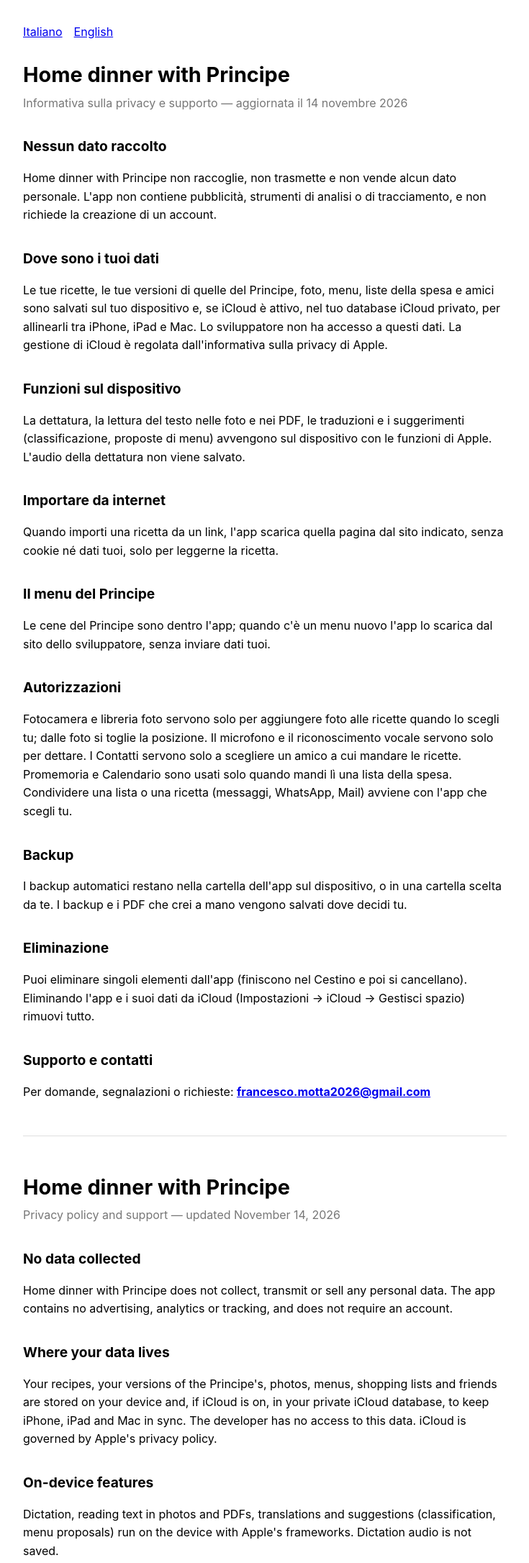
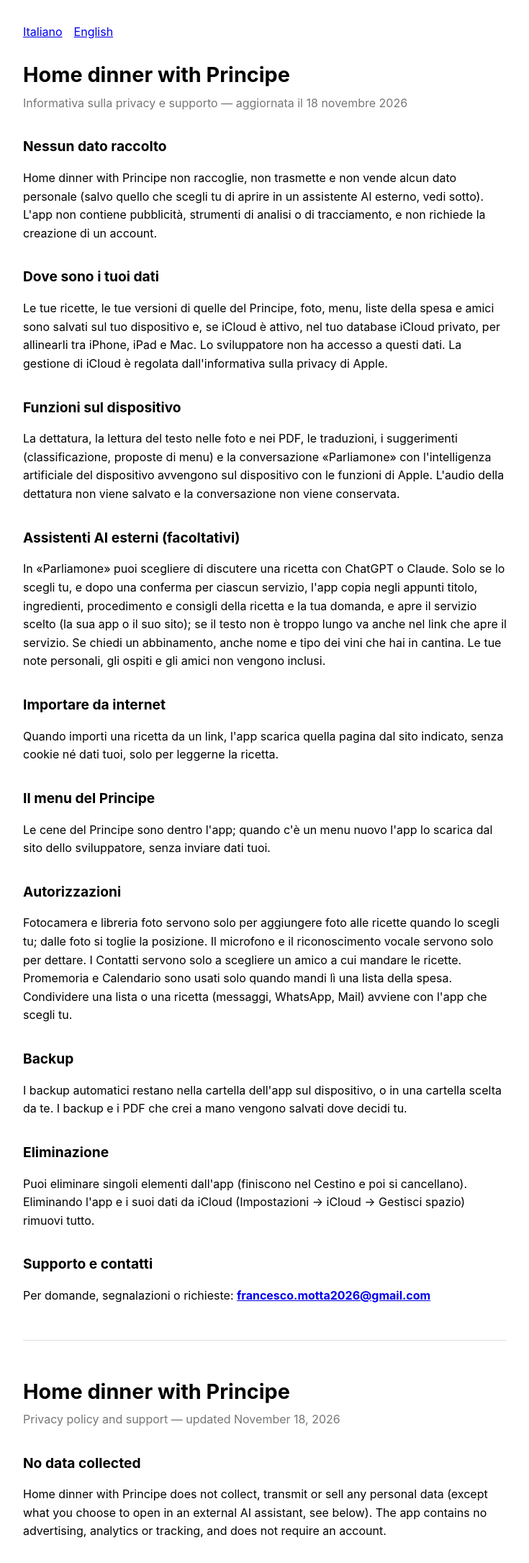
Before and after one commit to fmotta1953/simangiaacasa, a plain HTML site: page homedinner/privacy.html in a window 1280 px wide. Shown: the top 2172 px of the page at 72% size, without its empty margins (272-1007 px from the left). Drawn offline with Linux system fonts and the light colour scheme.

Commit message:
Home dinner privacy: Parliamone (on-device AI, optional ChatGPT/Claude)
Co-Authored-By: Claude Opus 5.5 <noreply@anthropic.com>

```diff
--- a/homedinner/privacy.html
+++ b/homedinner/privacy.html
@@ -20,16 +20,19 @@
 
 <section id="it" lang="it">
 <h1>Home dinner with Principe</h1>
-<p class="sub">Informativa sulla privacy e supporto — aggiornata il 14 novembre 2026</p>
+<p class="sub">Informativa sulla privacy e supporto — aggiornata il 18 novembre 2026</p>
 
 <h2>Nessun dato raccolto</h2>
-<p>Home dinner with Principe non raccoglie, non trasmette e non vende alcun dato personale. L'app non contiene pubblicità, strumenti di analisi o di tracciamento, e non richiede la creazione di un account.</p>
+<p>Home dinner with Principe non raccoglie, non trasmette e non vende alcun dato personale (salvo quello che scegli tu di aprire in un assistente AI esterno, vedi sotto). L'app non contiene pubblicità, strumenti di analisi o di tracciamento, e non richiede la creazione di un account.</p>
 
 <h2>Dove sono i tuoi dati</h2>
 <p>Le tue ricette, le tue versioni di quelle del Principe, foto, menu, liste della spesa e amici sono salvati sul tuo dispositivo e, se iCloud è attivo, nel tuo database iCloud privato, per allinearli tra iPhone, iPad e Mac. Lo sviluppatore non ha accesso a questi dati. La gestione di iCloud è regolata dall'informativa sulla privacy di Apple.</p>
 
 <h2>Funzioni sul dispositivo</h2>
-<p>La dettatura, la lettura del testo nelle foto e nei PDF, le traduzioni e i suggerimenti (classificazione, proposte di menu) avvengono sul dispositivo con le funzioni di Apple. L'audio della dettatura non viene salvato.</p>
+<p>La dettatura, la lettura del testo nelle foto e nei PDF, le traduzioni, i suggerimenti (classificazione, proposte di menu) e la conversazione «Parliamone» con l'intelligenza artificiale del dispositivo avvengono sul dispositivo con le funzioni di Apple. L'audio della dettatura non viene salvato e la conversazione non viene conservata.</p>
+
+<h2>Assistenti AI esterni (facoltativi)</h2>
+<p>In «Parliamone» puoi scegliere di discutere una ricetta con ChatGPT o Claude. Solo se lo scegli tu, e dopo una conferma per ciascun servizio, l'app copia negli appunti titolo, ingredienti, procedimento e consigli della ricetta e la tua domanda, e apre il servizio scelto (la sua app o il suo sito); se il testo non è troppo lungo va anche nel link che apre il servizio. Se chiedi un abbinamento, anche nome e tipo dei vini che hai in cantina. Le tue note personali, gli ospiti e gli amici non vengono inclusi.</p>
 
 <h2>Importare da internet</h2>
 <p>Quando importi una ricetta da un link, l'app scarica quella pagina dal sito indicato, senza cookie né dati tuoi, solo per leggerne la ricetta.</p>
@@ -53,16 +56,19 @@
 
 <section id="en" lang="en">
 <h1>Home dinner with Principe</h1>
-<p class="sub">Privacy policy and support — updated November 14, 2026</p>
+<p class="sub">Privacy policy and support — updated November 18, 2026</p>
 
 <h2>No data collected</h2>
-<p>Home dinner with Principe does not collect, transmit or sell any personal data. The app contains no advertising, analytics or tracking, and does not require an account.</p>
+<p>Home dinner with Principe does not collect, transmit or sell any personal data (except what you choose to open in an external AI assistant, see below). The app contains no advertising, analytics or tracking, and does not require an account.</p>
 
 <h2>Where your data lives</h2>
 <p>Your recipes, your versions of the Principe's, photos, menus, shopping lists and friends are stored on your device and, if iCloud is on, in your private iCloud database, to keep iPhone, iPad and Mac in sync. The developer has no access to this data. iCloud is governed by Apple's privacy policy.</p>
 
 <h2>On-device features</h2>
-<p>Dictation, reading text in photos and PDFs, translations and suggestions (classification, menu proposals) run on the device with Apple's frameworks. Dictation audio is not saved.</p>
+<p>Dictation, reading text in photos and PDFs, translations, suggestions (classification, menu proposals) and the "Let's talk" conversation with the on-device AI run on the device with Apple's frameworks. Dictation audio is not saved and the conversation is not kept.</p>
+
+<h2>External AI assistants (optional)</h2>
+<p>In "Let's talk" you can choose to discuss a recipe with ChatGPT or Claude. Only if you choose to, and after a confirmation for each service, the app copies the recipe's title, ingredients, method and tips and your question to the clipboard and opens the chosen service (its app or website); if the text is not too long it is also included in the link that opens the service. For a wine pairing question, also the name and type of the wines in your cellar. Your personal notes, guests and friends are not included.</p>
 
 <h2>Importing from the web</h2>
 <p>When you import a recipe from a link, the app downloads that page from the site you chose, without cookies or any data of yours, only to read the recipe.</p>
```
